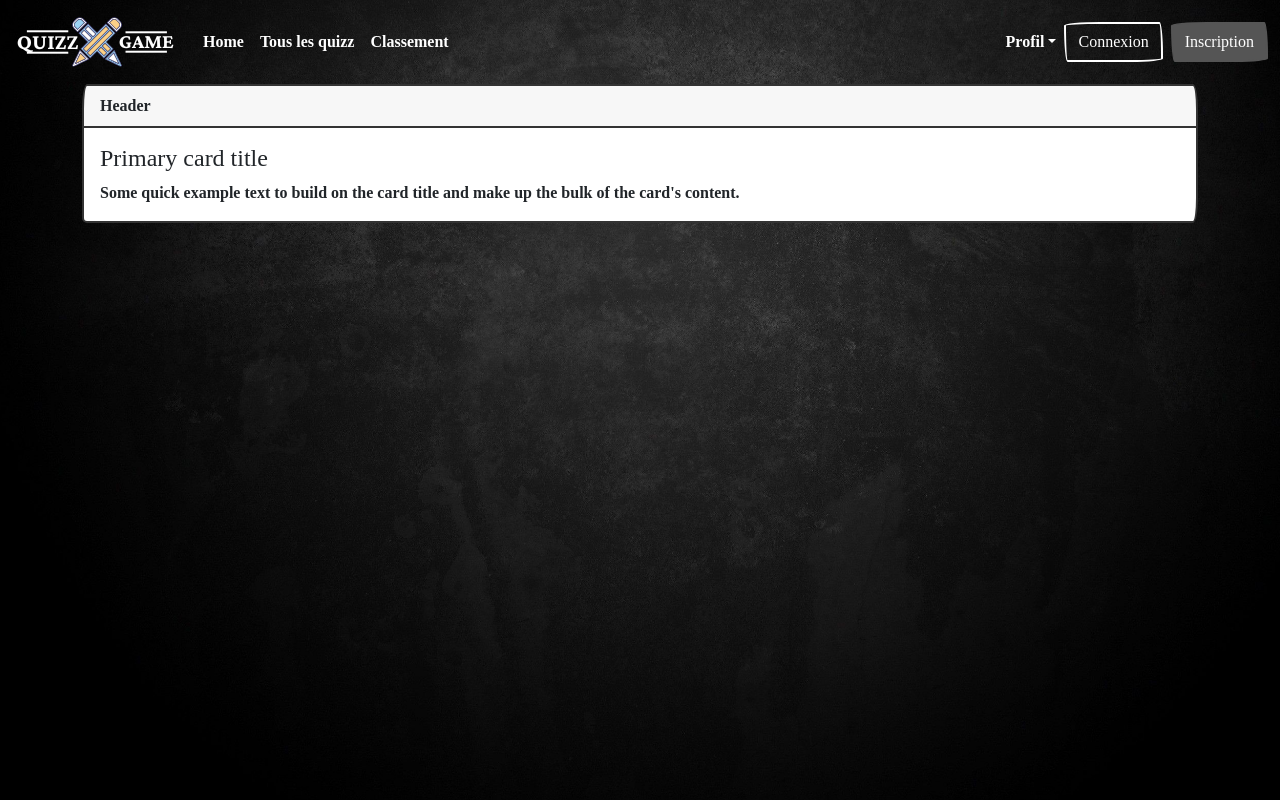
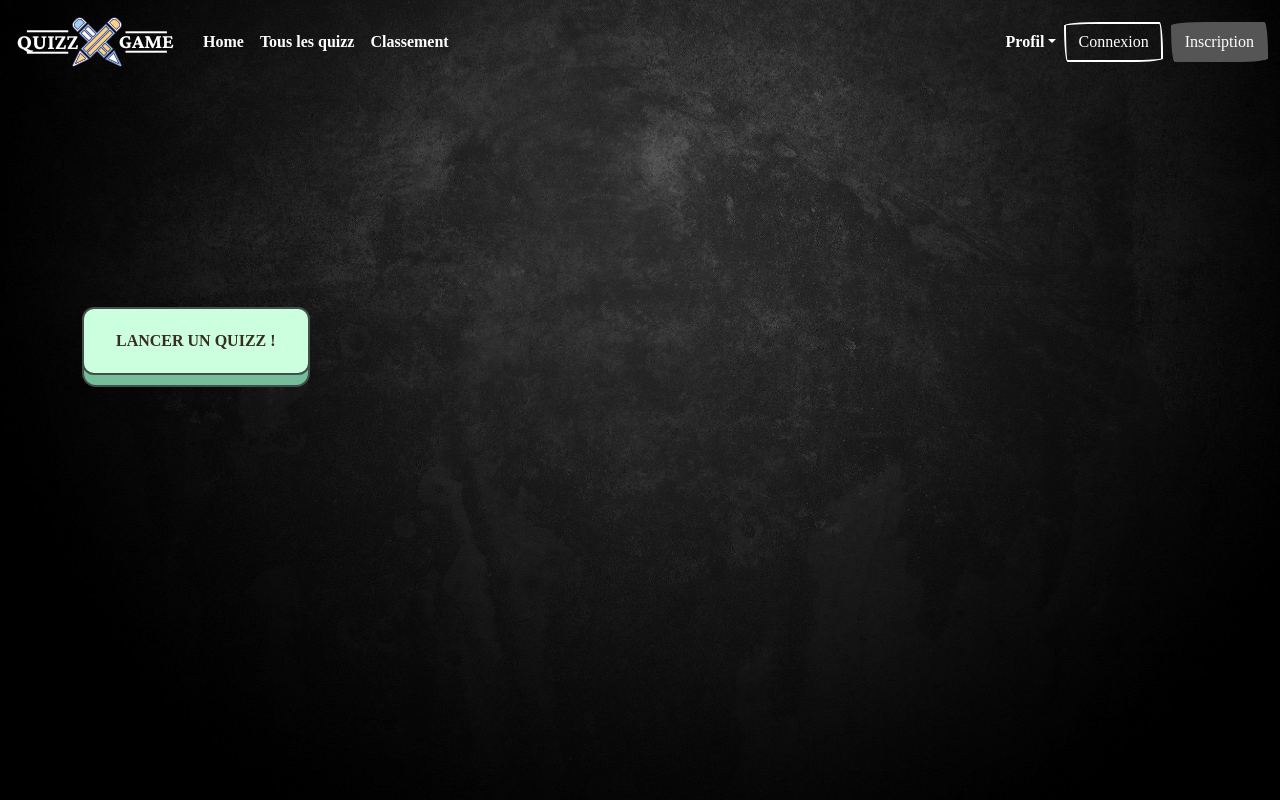
Before and after one commit to abonnet-pro/Quizz_front, a React (Create React App) app: page / in a window 1280 px wide. Built offline with nearby package versions, Linux system fonts and the light colour scheme; a web font is replaced by a local one.

Commit message:
Ajout bouton lancement de quizz

```diff
--- a/src/App.css
+++ b/src/App.css
@@ -156,3 +156,56 @@ legend {
         width: 200px;
     }
 }
+
+button.btn-lancer-quizz {
+    margin-top: 20%;
+    text-align-last: center;
+    position: relative;
+    display: inline-block;
+    cursor: pointer;
+    outline: none;
+    vertical-align: middle;
+    text-decoration: none;
+    font-size: inherit;
+    font-family: inherit;
+    font-weight: 600;
+    color: #382b22;
+    text-transform: uppercase;
+    padding: 1.25em 2em;
+    background: #cbffde; /*3*/
+    border: 2px solid #415048; /*1*/
+    border-radius: 0.75em;
+    transform-style: preserve-3d;
+    transition: transform 150ms cubic-bezier(0, 0, 0.58, 1), background 150ms cubic-bezier(0, 0, 0.58, 1);
+}
+
+button.btn-lancer-quizz::before {
+     position: absolute;
+     content: '';
+     width: 100%;
+     height: 100%;
+     top: 0;
+     left: 0;
+     right: 0;
+     bottom: 0;
+     background: #76bd9d; /*2*/
+     border-radius: inherit;
+    box-shadow: 0 0 0 2px #415048; /*1*/
+     transform: translate3d(0, 0.75em, -1em);
+     transition: transform 150ms cubic-bezier(0, 0, 0.58, 1), box-shadow 150ms cubic-bezier(0, 0, 0.58, 1);
+ }
+
+button.btn-lancer-quizz:hover {
+    background: #cbffde;/*3*/
+    transform: translate(0, 0.25em);
+}
+
+button.btn-lancer-quizz:active {
+     background: #cbffde;/*3*/
+     transform: translate(0em, 0.75em);
+}
+
+button.btn-lancer-quizz:active:before {
+    box-shadow: 0 0 0 2px #415048, 0 0 #cbffde; /*1*/ /*3*/
+    transform: translate3d(0, 0, -1em);
+}
--- a/src/pages/Home.js
+++ b/src/pages/Home.js
@@ -10,13 +10,7 @@ export default function Home() {
   }, []);
   return (
     <>
-    <div className="card border-primary mb-3">
-  <div className="card-header">Header</div>
-  <div className="card-body">
-    <h4 className="card-title">Primary card title</h4>
-    <p className="card-text">Some quick example text to build on the card title and make up the bulk of the card's content.</p>
-  </div>
-</div>
+      <button className="btn-lancer-quizz">Lancer un Quizz !</button>
     </>
   )
 }
```
